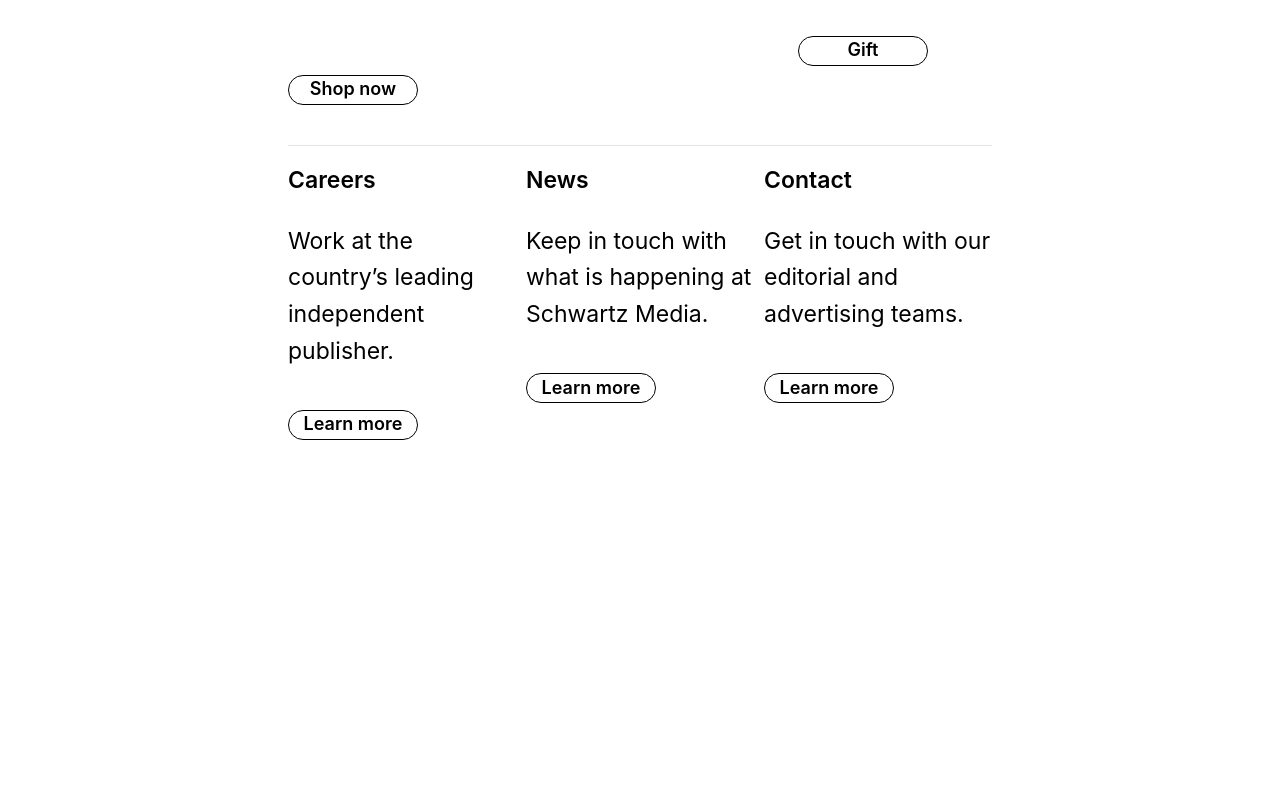
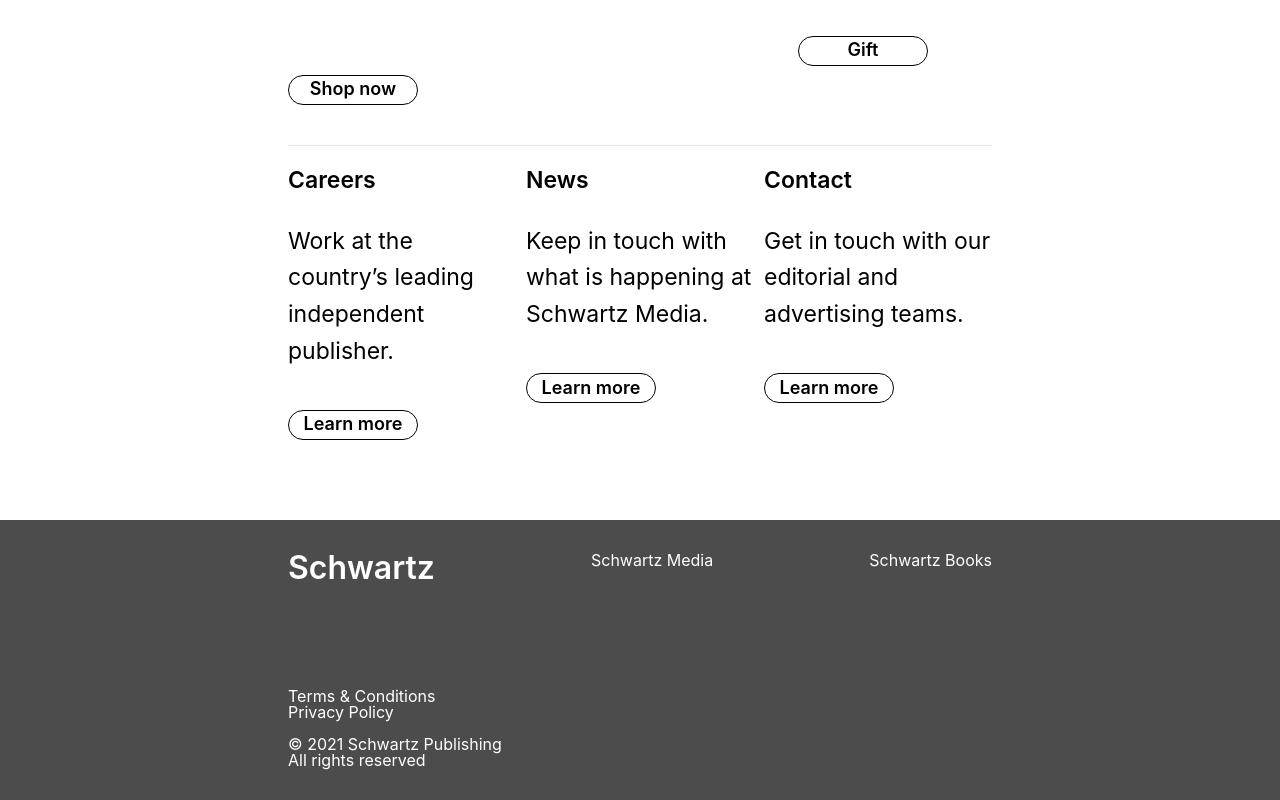
Before and after one commit to elvintern/nomad-scss-master-class, a website: page schwartzmedia_cloning/index.html in a window 1280 px wide. Shown: the part 5266-6066 px from the top of the page. Before the commit the page ends 5706 px from the top, so only its background shows below. Drawn offline with Linux system fonts and the light colour scheme.

Commit message:
add footer

```diff
--- a/schwartzmedia_cloning/index.html
+++ b/schwartzmedia_cloning/index.html
@@ -1,5 +1,6 @@
 <!DOCTYPE html>
 <html lang="en">
+
 <head>
     <meta charset="UTF-8">
     <meta http-equiv="X-UA-Compatible" content="IE=edge">
@@ -8,6 +9,7 @@
     <script src="https://kit.fontawesome.com/49e34b33ee.js" crossorigin="anonymous"></script>
     <title>schwartzmedia</title>
 </head>
+
 <body>
     <header class="header">
         <div class="header__logo"><i class="fas fa-bars"></i><span class="logo__name">Schwartz</span></div>
@@ -19,7 +21,13 @@
             <div class="main-post__caption">News that lasts.<i class="fas fa-arrow-down"></i></div>
             <div class="main-post__article">
                 <div class="main-post__article__content">
-                    <p><span>About</span> Schwartz Media publishes intelligent news and current affairs that breaks the 24-hour news cycle. We offer a nuanced examination of Australia and the world, focused on fresh insight and literary expression. Our audience reads to know, not just to agree. We invest in long-form journalism where the issues demand it, providing writing of a quality that makes difficult topics clear. Schwartz Media publishes Australia’s most respected writers across The Saturday Paper, The Monthly magazine and the daily podcast 7am, alongside our sister publications, Quarterly Essay and Australian Foreign Affairs.</p>
+                    <p><span>About</span> Schwartz Media publishes intelligent news and current affairs that breaks the
+                        24-hour news cycle. We offer a nuanced examination of Australia and the world, focused on fresh
+                        insight and literary expression. Our audience reads to know, not just to agree. We invest in
+                        long-form journalism where the issues demand it, providing writing of a quality that makes
+                        difficult topics clear. Schwartz Media publishes Australia’s most respected writers across The
+                        Saturday Paper, The Monthly magazine and the daily podcast 7am, alongside our sister
+                        publications, Quarterly Essay and Australian Foreign Affairs.</p>
                 </div>
                 <div class="main-post__article__view"><i class="fas fa-arrow-circle-right"></i> View our Companies</div>
             </div>
@@ -28,7 +36,8 @@
             <article class="main-item">
                 <div>
                     <h4 class="item__category">Journalism</h4>
-                    <p class="item__description">Our journalists create in-depth, independent, original public interest reporting, focusing on storytelling and insight.</p>
+                    <p class="item__description">Our journalists create in-depth, independent, original public interest
+                        reporting, focusing on storytelling and insight.</p>
                     <a href="#" class="btn">Learn More</a>
                 </div>
                 <img src="https://source.unsplash.com/random/500x358" />
@@ -36,7 +45,8 @@
             <article class="main-item">
                 <div>
                     <h4 class="item__category">The Monthly</h4>
-                    <p class="item__description">The Monthly publishes long-form journalism from the nation's leading writers and thinkers, covering Australian politics, culture and ideas.</p>
+                    <p class="item__description">The Monthly publishes long-form journalism from the nation's leading
+                        writers and thinkers, covering Australian politics, culture and ideas.</p>
                     <wrapper class="btn-wrapper">
                         <a href="#" class="btn">Learn More</a>
                         <a href="#" class="btn">Advertise</a>
@@ -47,7 +57,8 @@
             <article class="main-item">
                 <div>
                     <h4 class="item__category">The Saturday Paper</h4>
-                    <p class="item__description">The Saturday Paper is a weekly newspaper, dedicated to telling the whole story. It publishes long-form accounts of the week’s key stories.</p>
+                    <p class="item__description">The Saturday Paper is a weekly newspaper, dedicated to telling the
+                        whole story. It publishes long-form accounts of the week’s key stories.</p>
                     <wrapper class="btn-wrapper">
                         <a href="#" class="btn">Learn More</a>
                         <a href="#" class="btn">Advertise</a>
@@ -58,7 +69,8 @@
             <article class="main-item">
                 <div>
                     <h4 class="item__category">7am</h4>
-                    <p class="item__description">7am is a daily news podcast that tells the big stories through in-depth interviews and sharp analysis.</p>
+                    <p class="item__description">7am is a daily news podcast that tells the big stories through in-depth
+                        interviews and sharp analysis.</p>
                     <wrapper class="btn-wrapper">
                         <a href="#" class="btn">Learn More</a>
                         <a href="#" class="btn">Advertise</a>
@@ -72,7 +84,8 @@
                 <div>
                     <h4 class="side__category">Quarterly Essay</h4>
                     <img src="https://source.unsplash.com/random/500x362" />
-                        <p class="side__description">Quarterly Essay is the leading agenda-setting journal of politics and culture in Australia.</p>
+                    <p class="side__description">Quarterly Essay is the leading agenda-setting journal of politics and
+                        culture in Australia.</p>
                     <wrapper class="btn-wrapper">
                         <a href="#" class="btn">Learn More</a>
                         <a href="#" class="btn">Advertise</a>
@@ -83,7 +96,8 @@
                 <div>
                     <h4 class="side__category">Australian Foreign Affairs</h4>
                     <img src="https://source.unsplash.com/random/500x363" />
-                        <p class="side__description">Australian Foreign Affairs is the country’s leading foreign affairs journal.</p>
+                    <p class="side__description">Australian Foreign Affairs is the country’s leading foreign affairs
+                        journal.</p>
                     <wrapper class="btn-wrapper">
                         <a href="#" class="btn">Learn More</a>
                         <a href="#" class="btn">Advertise</a>
@@ -105,7 +119,8 @@
                 <div>
                     <h4 class="side__category">Shop</h4>
                     <img src="https://source.unsplash.com/random/500x364" />
-                        <p class="side__description">In collaboration with Alpha60, The Saturday Paper and The Monthly bring you a tote bag.</p>
+                    <p class="side__description">In collaboration with Alpha60, The Saturday Paper and The Monthly bring
+                        you a tote bag.</p>
                     <a href="#" class="btn shop-now">Shop now</a>
                 </div>
             </div>
@@ -143,5 +158,28 @@
         </section>
         </section>
     </main>
+    <footer>
+        <div class="footer__wrapper">
+            <div class="footer__top">
+                <span><a href="#">Schwartz</a></span>
+                <p><a href="#">Schwartz Media</a></p>
+                <p><a href="#">Schwartz Books</a></p>
+            </div>
+            <div class="footer__bottom">
+                <p>
+                    <a href="#">Terms & Conditions</a>
+                    <br>
+                    <a href="#">Privacy Policy</a>
+                </p>
+                <br>
+                <p>
+                    <a href="#">© 2021 Schwartz Publishing</a>
+                    <br>
+                    All rights reserved
+                </p>
+            </div>
+        </div>
+    </footer>
 </body>
+
 </html>
--- a/schwartzmedia_cloning/src/styles/styles.scss
+++ b/schwartzmedia_cloning/src/styles/styles.scss
@@ -41,7 +41,6 @@
 
 main {
   line-height: 1.6;
-  grid-column-start: 2;
   width: 55%;
   margin: 0 auto;
 }
@@ -190,6 +189,7 @@
   gap: 10px;
   border-top: 1px solid rgba(0, 0, 0, 0.1);
   margin-top: 5vh;
+  margin-bottom: 10vh;
   .side__column {
     grid-template-columns: 1fr;
     grid-column-start: span 1;
@@ -213,3 +213,46 @@
     margin-bottom: 50px;
   }
 }
+
+footer {
+  background-color: #4d4c4c;
+  width: 100%;
+  height: 35vh;
+  display: flex;
+  justify-content: center;
+  .footer__wrapper {
+    color: white;
+    width: 55%;
+    margin-top: 2rem;
+    margin-bottom: 2rem;
+    display: flex;
+    flex-direction: column;
+    justify-content: space-between;
+    .footer__top {
+      display: flex;
+      justify-content: space-between;
+      span {
+        font-size: 2rem;
+        font-weight: 600;
+      }
+      p,
+      span {
+        a {
+          text-decoration: none;
+          color: white;
+        }
+      }
+    }
+    .footer__bottom {
+      display: flex;
+      justify-content: flex-start;
+      flex-direction: column;
+      p {
+        a {
+          text-decoration: none;
+          color: white;
+        }
+      }
+    }
+  }
+}
```
Also changed, not shown: schwartzmedia_cloning/src/styles/styles.css, 1 other file. Lines whose indentation alone changed are shown as unchanged.
